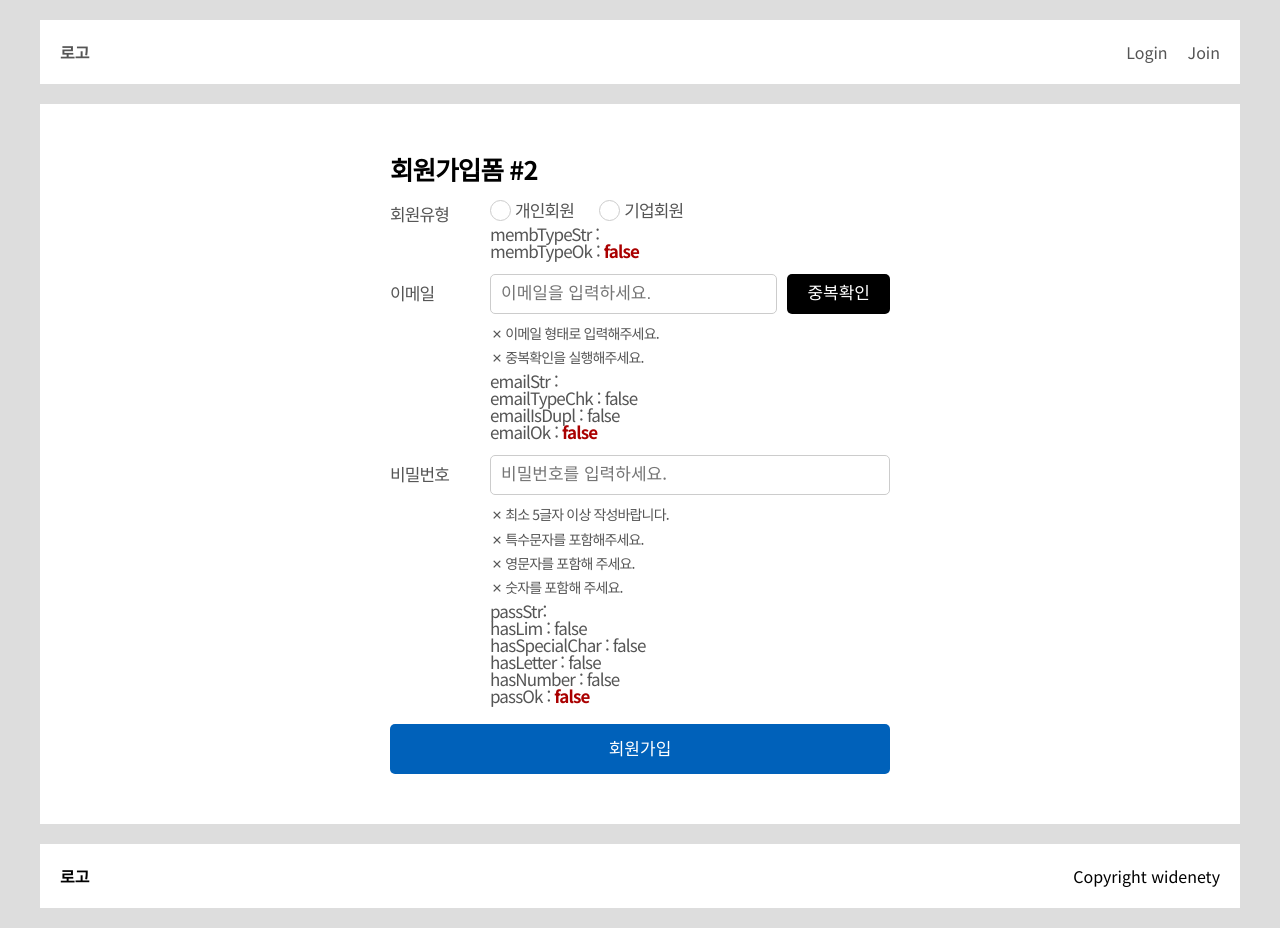
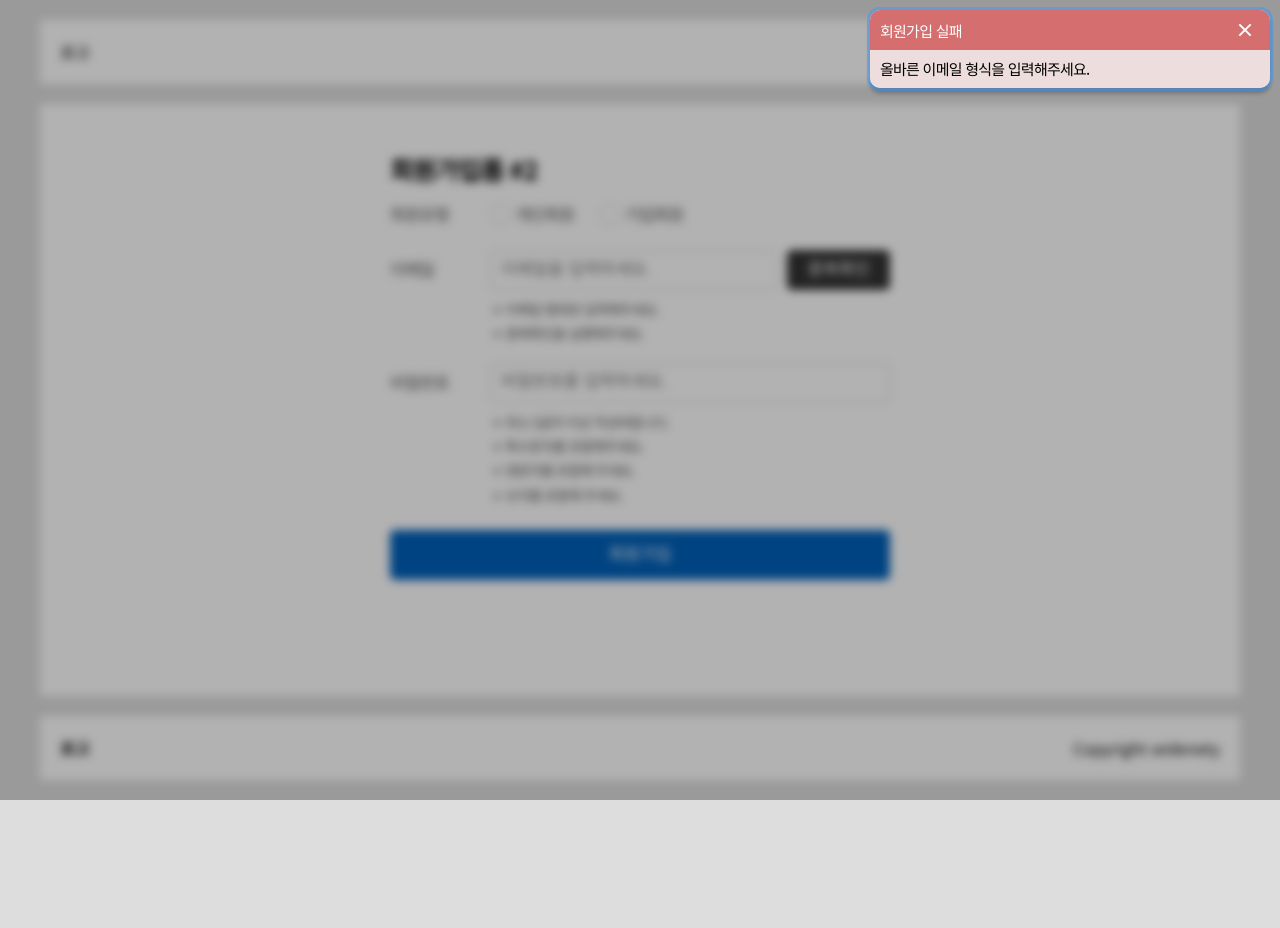
Before and after one commit to widenety/nexttest, a Next.js app: page /Pages/Member/Join in a window 1280 px wide. Both pictures are taken after a click on the button "중복확인". After the commit the page ends 800 px from the top, so only its background shows below. Built offline with nearby package versions, Linux system fonts and the light colour scheme; no server answers.

Commit message:
Adjust style on Notification.

```diff
--- a/src/app/Pages/Member/Join/page.tsx
+++ b/src/app/Pages/Member/Join/page.tsx
@@ -50,7 +50,7 @@ export default function Join() {
 	/** -- Firebase에서 중복 검사 */
 	const getDuplStatus = async () => {
 		if ( !emailStr || !emailTypeChk ) {
-			alert( "올바른 이메일 형식을 입력해주세요." );
+			notice.failed( { header: "회원가입 실패", message: "올바른 이메일 형식을 입력해주세요." } );
 			setEmailIsDupl( false );
 			setEmailOk( false );
 			return;
@@ -60,18 +60,18 @@ export default function Join() {
 			const q = query( collection( db, "tblMember" ), where( "email", "==", emailStr.trim() ) );
 			const querySnapshot = await getDocs( q );
 			if ( !querySnapshot.empty ) {
-				alert( "이미 사용 중인 이메일입니다." );
+				notice.failed( { header: "이메일 사용불가", message: "이미 사용 중인 이메일입니다." } );
 				setEmailIsDupl( false );
 				setEmailOk( false );
 			} else {
-				alert( "사용 가능한 이메일입니다." );
+				notice.successed( { header: "이메일 사용가능", message: "사용 가능한 이메일입니다." } );
 				setEmailIsDupl( true );
 				setEmailOk( true );
 			}
 		} catch ( error: unknown ) {
 			console.error( "Firestore 중복 확인 오류:", error );
 			//alert( "중복 확인 중 오류가 발생했습니다: " + error.message );
-			alert( "중복 확인 중 오류가 발생했습니다.\n잠시 후 다시 시도해주세요." );
+			notice.failed( { header: "이메일 검증불가", message: "중복 확인 중 오류가 발생했습니다.\n잠시 후 다시 시도해주세요." } );
 			setEmailIsDupl( false );
 			setEmailOk( false );
 		}
@@ -115,20 +115,19 @@ export default function Join() {
 		console.log( "passOk  : ", passOk );
 
 		if ( !membTypeOk ) {
-			//alert( "회원유형을 선택해주세요." );
-			notice.failed( { header: "회원가입 실패", message: "회원유형을 선택해주세요." } );
+			notice.failed( { header: "회원가입 실패", message: "회원유형(기업회원, 개인회원 중)을 선택해주세요. \n선택하지 않으시면 회원가입하실수 없습니다." } );
 
 			setMembTypeStr( "" );
 			refTypePersonal.current?.focus();
 			return;
 		}
 		if ( !emailOk ) {
-			alert( "이메일을 올바르게 입력하고 중복확인을 해주세요." );
+			notice.failed( { header: "회원가입 실패", message: "이메일을 올바르게 입력하고 중복확인을 해주세요." } );
 			emailRef.current?.focus();
 			return;
 		}
 		if ( !passOk ) {
-			alert( "비밀번호를 올바르게 입력해주세요." );
+			notice.failed( { header: "회원가입 실패", message: "비밀번호를 올바르게 입력해주세요." } );
 			refPass.current?.focus();
 			return;
 		}
@@ -145,11 +144,11 @@ export default function Join() {
 				createdAt: serverTimestamp(),
 			} );
 
-			alert( "회원가입이 완료되었습니다!" );
+			notice.successed( { header: "회원가입 성공", message: "회원가입이 완료되었습니다!" } );
 			/** -- 리디렉션 또는 로그인 상태 전환 등 */
 		} catch ( error ) {
 			console.error( "회원가입 오류:", error );
-			alert( "회원가입 중 문제가 발생했습니다." );
+			notice.failed( { header: "회원가입 실패", message: "회원가입 중 문제가 발생했습니다." } );
 		}
 	}
 
@@ -181,10 +180,10 @@ export default function Join() {
 										</div>
 									</li>
 								</ul>
-								<div>
+								{/* <div>
 									membTypeStr : {membTypeStr} <br />
 									membTypeOk : <strong className="cred">{membTypeOk ? 'true' : 'false'}</strong><br />
-								</div>
+								</div> */}
 							</dd>
 						</dl>
 					</li>
@@ -198,12 +197,12 @@ export default function Join() {
 									<li className={emailTypeChk ? 'on' : ''}><i className={`ico ri-${ emailTypeChk ? 'check' : 'close' }-line`} /><p className="txt">이메일 형태로 입력해주세요.</p></li>
 									<li className={emailIsDupl ? 'on' : ''}><i className={`ico ri-${ emailIsDupl ? 'check' : 'close' }-line`} /><p className="txt">중복확인을 실행해주세요.</p></li>
 								</ul>
-								<div>
+								{/* <div>
 									emailStr : {emailStr} <br />
 									emailTypeChk : {emailTypeChk ? 'true' : 'false'} <br />
 									emailIsDupl : {emailIsDupl ? 'true' : 'false'} <br />
 									emailOk : <strong className="cred">{emailOk ? 'true' : 'false'}</strong><br />
-								</div>
+								</div> */}
 							</dd>
 						</dl>
 					</li>
@@ -218,14 +217,14 @@ export default function Join() {
 									<li className={hasLetter ? 'on' : ''}><i className={`ico ri-${ hasLetter ? 'check' : 'close' }-line`} /><p className="txt">영문자를 포함해 주세요.</p></li>
 									<li className={hasNumber ? 'on' : ''}><i className={`ico ri-${ hasNumber ? 'check' : 'close' }-line`} /><p className="txt">숫자를 포함해 주세요.</p></li>
 								</ul>
-								<div>
+								{/* <div>
 									passStr: {passStr} <br />
 									hasLim : {hasLim ? 'true' : 'false'}<br />
 									hasSpecialChar : {hasSpecialChar ? 'true' : 'false'}<br />
 									hasLetter : {hasLetter ? 'true' : 'false'}<br />
 									hasNumber : {hasLetter ? 'true' : 'false'}<br />
 									passOk : <strong className="cred">{passOk ? 'true' : 'false'}</strong><br />
-								</div>
+								</div> */}
 							</dd>
 						</dl>
 					</li>
--- a/src/app/_Css/contents.scss
+++ b/src/app/_Css/contents.scss
@@ -2,6 +2,9 @@
 /* @import "variables"; */
 @use "variables";
 
+/* ==============================
+* 회원가입 폼
+================================= */
 .join {
 	margin:50px auto;max-width:500px;width:100%;
 	.frmTitLv1 {}
@@ -39,3 +42,56 @@
 	.frmListLv2 {}
 	.joinBtn {width:100%;}
 }
+
+/* ==============================
+* Notice 스타일링
+================================= */
+.notiPkg {
+	position:fixed;left:0;top:0;width:100%;height:100%;z-index:9999;background:rgba(0, 0, 0, .3);backdrop-filter:blur(5px);
+	.box {
+		position:fixed;right:10px;top:10px;width:400px;height:auto;border-radius:10px;background:#fff;font-size:15px;letter-spacing:-.05em;overflow:hidden;box-shadow:0 5px 5px rgba(0, 0, 0, .3);
+		&:focus {outline:3px solid rgba(59, 153, 252, .5);}
+		.header {
+			box-sizing:border-box;padding:5px 10px;display:flex;flex-flow:row;flex-wrap:wrap;justify-content:space-between;align-items:center;
+			.title {font-weight:500;color:#fff;flex:1;}
+			.actionBtn {
+				line-height:1;width:30px;height:30px;border:0;position:relative;background:transparent;
+				&:before,
+				&:after {content:"";position:absolute;top:50%;left:50%;width:16px;height:2px;background:#fff;top:0;right:0;bottom:0;left:0;margin:auto;transition:all .3s ease;}
+				&:before {transform:rotate(45deg);}
+				&:after {transform:rotate(-45deg);}
+				&:hover,
+				&:focus {
+					&:before {transform:rotate(135deg);}
+					&:after {transform:rotate(45deg);}
+				}
+			}
+		}
+		.contents {
+			box-sizing:border-box;padding:10px;display:flex;flex-flow:row;flex-wrap:wrap;
+			.message {color:#000;word-wrap:break-word;word-break:keep-all;white-space:normal;line-height:1.2;flex:1;white-space:pre-wrap;}
+		}
+	}
+	&.successed {
+		.box {
+			.header{
+				background:#57b95c;
+				.title {}
+			}
+			.contents {
+				background:#d1e3ce;
+			}
+		}
+	}
+	&.failed {
+		.box {
+			.header {
+				background:#d56e6e;
+				.title {}
+			}
+			.contents {
+				background:#eddddd;
+			}
+		}
+	}
+}
--- a/src/app/_Layout/Notice.tsx
+++ b/src/app/_Layout/Notice.tsx
@@ -1,17 +1,27 @@
 "use client";
+import { useEffect, useRef } from "react";
 import { useNotice } from "../_Context/notice-context";
 export default function Notice() {
 	const notice = useNotice();
-
+	const noticeRef = useRef<HTMLDivElement>( null );
+	useEffect( () => {	// ** Notice가 나타날 때 포커스
+		if ( notice.show && noticeRef.current ) {
+			noticeRef.current.focus();
+		}
+	}, [ notice.show ] );
 	if ( !notice.show ) return null;
 
 	return (
-		<div
-			style={{ width: "100px", height: "100px", border: "3px solid #f00" }}
-			className={`fixed top-4 right-4 p-4 rounded-xl shadow-lg text-white z-50 transition ${ notice.isSuccessed ? "bg-green-600" : "bg-red-600" }`} >
-			<h4 className="font-bold">{notice.header}</h4>
-			<p>{notice.message}</p>
-			<button className="mt-2 underline text-sm" onClick={notice.close} > 닫기 </button>
+		<div className={`notiPkg ${ notice.isSuccessed ? "successed" : "failed" }`} >
+			<div className="box" ref={noticeRef} tabIndex={-1}>
+				<div className="header">
+					<h4 className="title">{notice.header}</h4>
+					<button type="button" className="actionBtn" onClick={notice.close}><span className="blind">닫기</span></button>
+				</div>
+				<div className="contents">
+					<p className="message">{notice.message}</p>
+				</div>
+			</div>
 		</div>
 	);
 }
```
